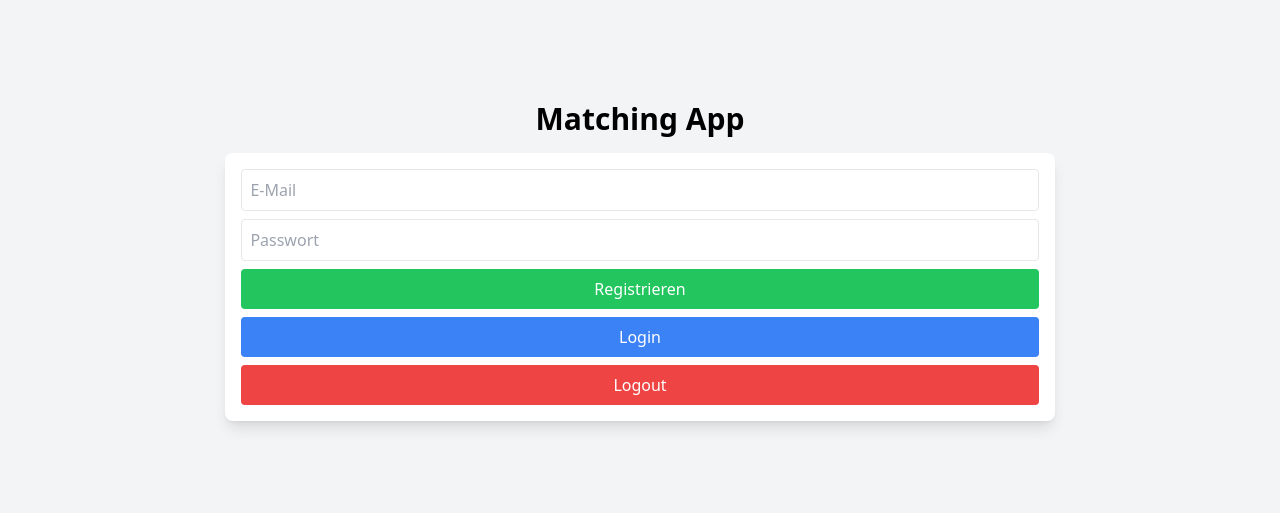
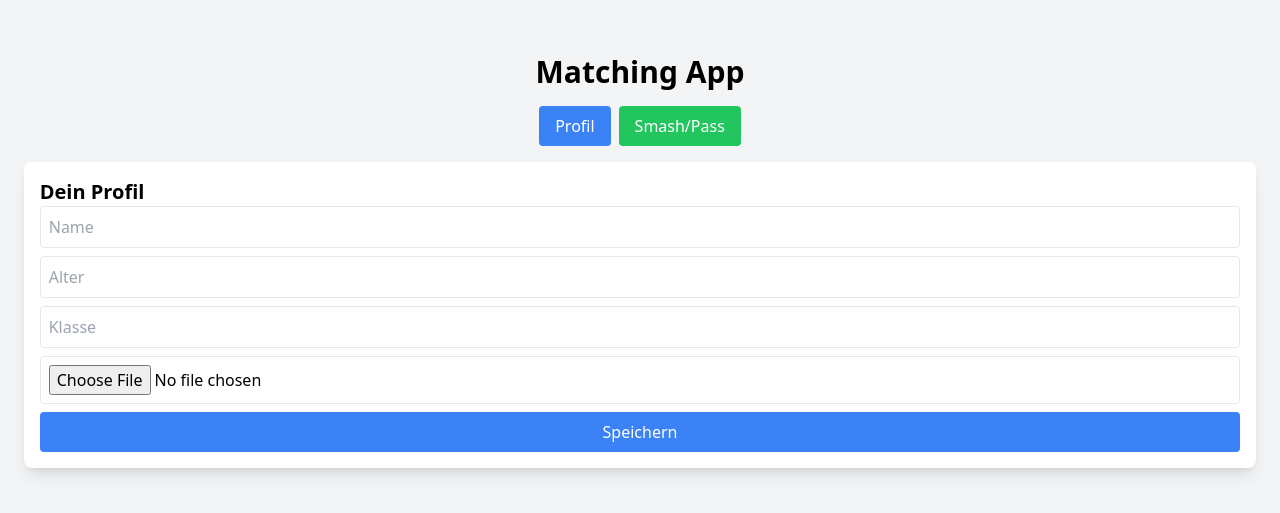
Before and after one commit to SalomoCedric/PfTinder, a plain HTML site: page index.html in a window 1280 px wide. Shown: the part 147-660 px from the top of the page. Drawn offline with nearby package versions, Linux system fonts and the light colour scheme.

Commit message:
Update index.html

```diff
--- a/index.html
+++ b/index.html
@@ -11,14 +11,39 @@
 
     <h1 class="text-3xl font-bold my-4">Matching App</h1>
 
-    <div class="bg-white p-4 rounded-lg shadow-lg">
-        <input type="email" id="email" placeholder="E-Mail" class="border p-2 rounded w-full mb-2">
-        <input type="password" id="password" placeholder="Passwort" class="border p-2 rounded w-full mb-2">
-        <button id="register-btn" class="bg-green-500 text-white px-4 py-2 rounded w-full">Registrieren</button>
-        <button id="login-btn" class="bg-blue-500 text-white px-4 py-2 rounded w-full mt-2">Login</button>
-        <button id="logout-btn" class="bg-red-500 text-white px-4 py-2 rounded w-full mt-2">Logout</button>
+    <!-- Tabs -->
+    <div class="flex">
+        <button onclick="showTab('profile-tab')" class="bg-blue-500 text-white px-4 py-2 rounded">Profil</button>
+        <button onclick="showTab('match-tab')" class="bg-green-500 text-white px-4 py-2 rounded ml-2">Smash/Pass</button>
     </div>
 
-    <script type="module" src="firebase-config.js"></script>
+    <!-- Profil-Bereich -->
+    <div id="profile-tab" class="tab p-4 bg-white rounded-lg shadow-lg mt-4">
+        <h2 class="text-xl font-bold">Dein Profil</h2>
+        <input type="text" id="name" placeholder="Name" class="border p-2 rounded w-full mb-2">
+        <input type="number" id="age" placeholder="Alter" class="border p-2 rounded w-full mb-2">
+        <input type="text" id="class" placeholder="Klasse" class="border p-2 rounded w-full mb-2">
+        <input type="file" id="image" class="border p-2 rounded w-full mb-2">
+        <button id="save-profile" class="bg-blue-500 text-white px-4 py-2 rounded w-full">Speichern</button>
+    </div>
+
+    <!-- Smash/Pass-Bereich -->
+    <div id="match-tab" class="tab hidden p-4 bg-white rounded-lg shadow-lg mt-4">
+        <h2 class="text-xl font-bold">Smash oder Pass?</h2>
+        <div id="profile-container" class="mt-4"></div>
+        <button id="smash-btn" class="bg-green-500 text-white px-4 py-2 rounded w-1/2">Smash</button>
+        <button id="pass-btn" class="bg-red-500 text-white px-4 py-2 rounded w-1/2">Pass</button>
+    </div>
+
+    <script type="module" src="app.js"></script>
+
+    <script>
+        function showTab(tabId) {
+            document.getElementById("profile-tab").classList.add("hidden");
+            document.getElementById("match-tab").classList.add("hidden");
+            document.getElementById(tabId).classList.remove("hidden");
+        }
+    </script>
+
 </body>
 </html>
```
